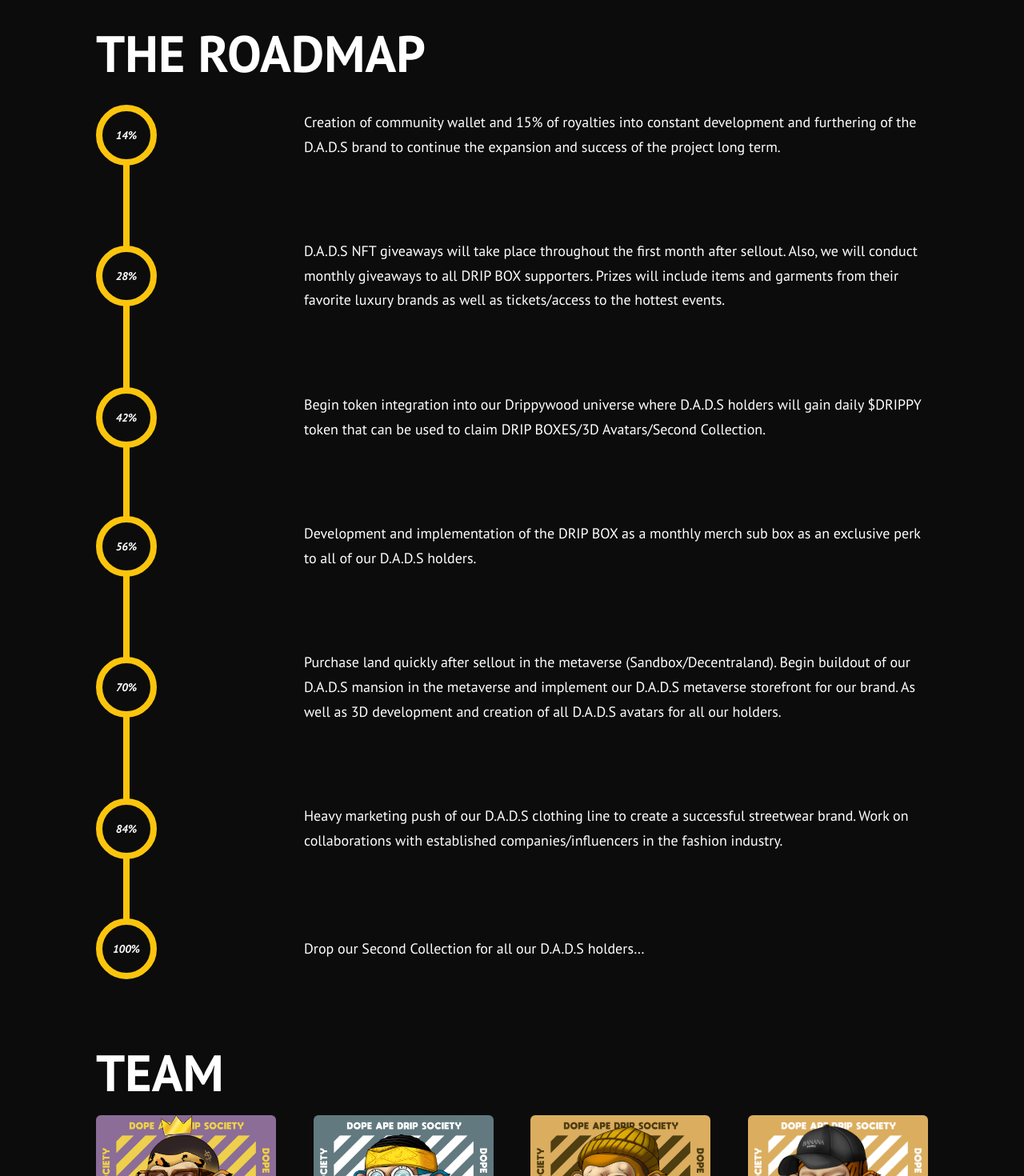
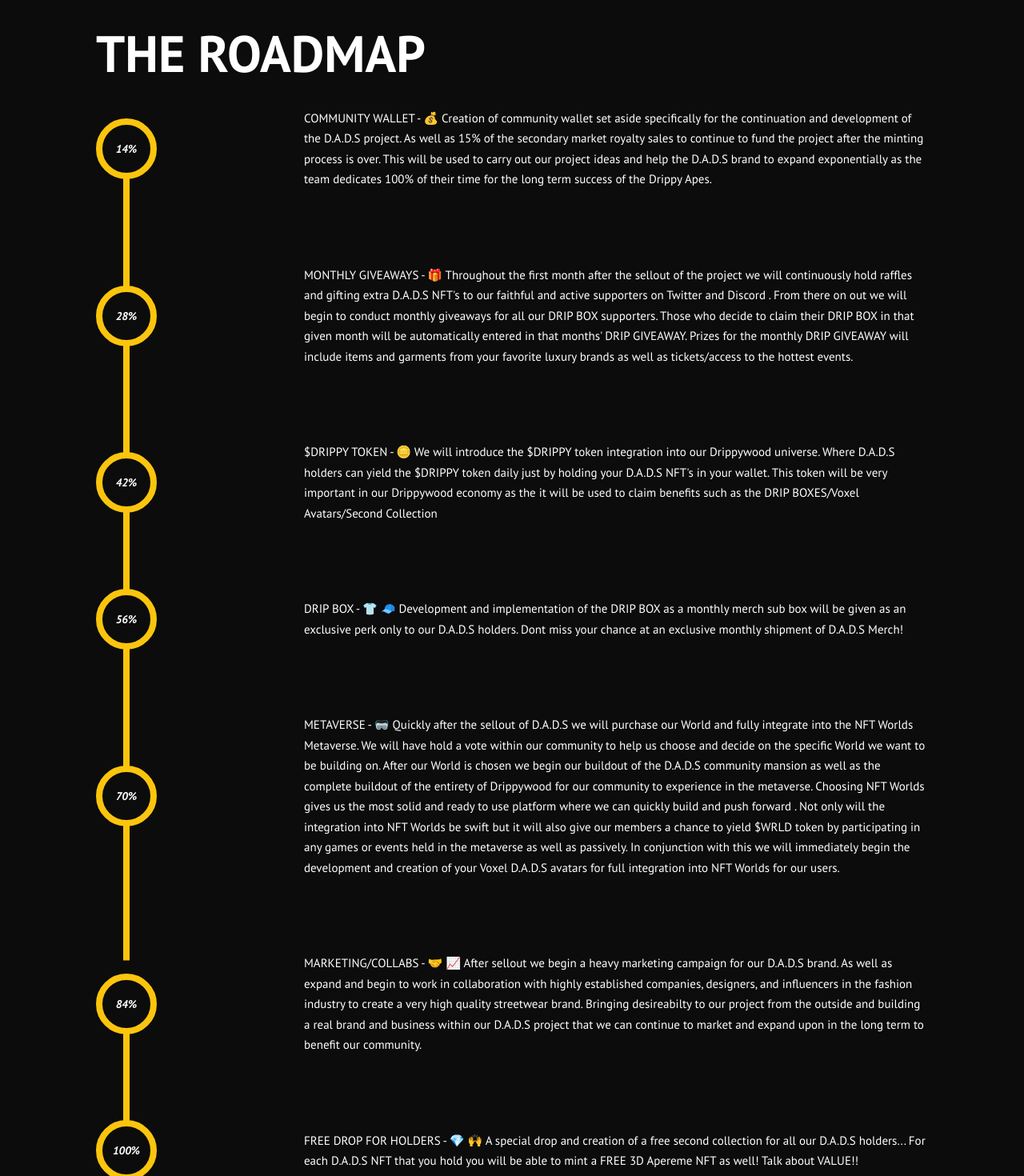
Before and after one commit to chaptertwocreative/dope-ape-drip, a Next.js app: page /home in a window 1280 px wide. Shown: the part 3980-5450 px from the top of the page at 80% size. Built offline with nearby package versions, Linux system fonts and the light colour scheme.

Commit message:
update roadmap text

```diff
--- a/src/components/atoms/index.js
+++ b/src/components/atoms/index.js
@@ -67,7 +67,7 @@ export const RoadmapDot = styled.div`
 
 export const Line = styled.div`
   position: absolute;
-  height: 180px;
+  height: 205px;
   width: 8px;
   background-color: #fbc50d;
   transform: translate(34px, 50%);
--- a/src/components/molecules/NavBar.js
+++ b/src/components/molecules/NavBar.js
@@ -43,13 +43,13 @@ const Links = styled.div`
     @media only screen and (max-width: 768px) {
       font-size: 15px;
     }
-    @media only screen and (max-width: 425px) {
+    @media only screen and (max-width: 430px) {
       text-align: center;
       display: inline-block;
     }
   }
 
-  @media only screen and (max-width: 425px) {
+  @media only screen and (max-width: 430px) {
     display: none;
     flex-direction: column;
     justify-content: center;
@@ -65,7 +65,7 @@ const Logo = styled.div`
   height: 70px;
   width: 210px;
 
-  @media only screen and (max-width: 425px) {
+  @media only screen and (max-width: 430px) {
     height: 50px;
     width: 75px;
   }
--- a/src/components/molecules/RoadmapLine.js
+++ b/src/components/molecules/RoadmapLine.js
@@ -4,7 +4,7 @@ import styled from "styled-components"
 const RoadmapItem = styled.p`
   width: 75%;
   line-height: 170%;
-  font-size: 18px;
+  font-size: 15px;
   @media only screen and (max-width: 768px) {
     font-size: 16px;
   }
--- a/src/constant/index.js
+++ b/src/constant/index.js
@@ -54,40 +54,34 @@ export const DrippywoodIcons = [
 
 export const RoadmapContent = [
   {
-    text: `Creation of community wallet and 15% of royalties into constant
-    development and furthering of the D.A.D.S brand to continue the
-    expansion and success of the project long term.`
+    text: `COMMUNITY WALLET - 💰
+    Creation of community wallet set aside specifically for the continuation and development of the D.A.D.S project. As well as 15% of the secondary market royalty sales to continue to fund the project after the minting process is over. This will be used to carry out our project ideas and help the D.A.D.S brand to expand exponentially as the team dedicates 100% of their time for the long term success of the Drippy Apes. `
   },
   {
-    text: `D.A.D.S NFT giveaways will take place throughout the first month
-    after sellout. Also, we will conduct monthly giveaways to all DRIP
-    BOX supporters. Prizes will include items and garments from their
-    favorite luxury brands as well as tickets/access to the hottest
-    events.`
+    text: `MONTHLY GIVEAWAYS  - 🎁
+    Throughout the first month after the sellout of the project we will continuously hold raffles and gifting extra D.A.D.S NFT's to our faithful and active supporters on Twitter and Discord . From there on out we will begin to conduct monthly giveaways for all our DRIP BOX supporters. Those who decide to claim their DRIP BOX in that given month will be automatically entered in that months' DRIP GIVEAWAY. Prizes for the monthly DRIP GIVEAWAY will include items and garments from your favorite luxury brands as well as tickets/access to the hottest events.
+    `
   },
   {
-    text: `Begin token integration into our Drippywood universe where D.A.D.S
-    holders will gain daily $DRIPPY token that can be used to claim
-    DRIP BOXES/3D Avatars/Second Collection.`
+    text: `$DRIPPY TOKEN - 🪙
+    We will introduce the $DRIPPY token integration into our Drippywood universe. Where D.A.D.S holders can yield the $DRIPPY token daily just by holding your D.A.D.S NFT's in your wallet. This token will be very important in our Drippywood economy as the it will be used to claim benefits such as the DRIP BOXES/Voxel Avatars/Second Collection`
   },
   {
-    text: `Development and implementation of the DRIP BOX as a monthly merch
-    sub box as an exclusive perk to all of our D.A.D.S holders.`
+    text: `DRIP BOX - 👕 🧢
+    Development and implementation of the DRIP BOX as a monthly merch sub box will be given as an exclusive perk only to our D.A.D.S holders. Dont miss your chance at an exclusive monthly shipment of D.A.D.S Merch! `
   },
   {
-    text: ` Purchase land quickly after sellout in the
-    metaverse (Sandbox/Decentraland). Begin buildout of our D.A.D.S
-    mansion in the metaverse and implement our D.A.D.S metaverse
-    storefront for our brand. As well as 3D development and creation
-    of all D.A.D.S avatars for all our holders.`
+    text: `METAVERSE - 🥽
+    Quickly after the sellout of D.A.D.S we will purchase our World and fully integrate into the NFT Worlds Metaverse. We will have hold a vote within our community to help us choose and decide on the specific World we want to be building on. After our World is chosen we begin our buildout of the D.A.D.S community mansion as well as the complete buildout of the entirety of Drippywood for our community to experience in the metaverse. Choosing NFT Worlds gives us the most solid and ready to use platform where we can quickly build and push forward . Not only will the integration into NFT Worlds be swift but it will also give our members a chance to yield $WRLD token by participating in any games or events held in the metaverse as well as passively. In conjunction with this we will immediately begin the development and creation of your Voxel D.A.D.S avatars for full integration into NFT Worlds for our users.`
   },
   {
-    text: `Heavy marketing push of our D.A.D.S clothing line to create a
-    successful streetwear brand. Work on collaborations with
-    established companies/influencers in the fashion industry.`
+    text: `MARKETING/COLLABS - 🤝 📈
+    After sellout we begin a heavy marketing campaign for our D.A.D.S brand. As well as expand and begin to work in collaboration with highly established companies, designers, and influencers in the fashion industry to create a very high quality streetwear brand. Bringing desireabilty to our project from the outside and building a real brand and business within our D.A.D.S project that we can continue to market and expand upon in the long term to benefit our community.
+    `
   },
   {
-    text: `Drop our Second Collection for all our D.A.D.S holders…`
+    text: `FREE DROP FOR HOLDERS - 💎 🙌
+    A special drop and creation of a free second collection for all our D.A.D.S holders... For each D.A.D.S NFT that you hold you will be able to mint a FREE 3D Apereme NFT as well! Talk about VALUE!! `
   }
 ]
 
@@ -147,11 +141,13 @@ export const team = [
 export const Faq = [
   {
     question: `What is an NFT?`,
-    answer: `An NFT (Non Fungible Token) is a token which serves as verification or proof of ownership of a certain piece of art placed on the blockchain. That token serves as your membership into the NFT community.`
+    answer: `An NFT (Non Fungible Token) is a token which serves as verification or proof of ownership of a certain digital asset placed on the blockchain. That token serves as your membership into the NFT community.`
   },
   {
     question: `What is Mint Price and Collection Size?`,
-    answer: `TBA`
+    answer: `Pre-Sale: 0.045 ETH;
+    Public Sale: 0.065 ETH;
+    3333 Collection Size`
   },
   {
     question: `What does a DRIP BOX consist of?`,
```
